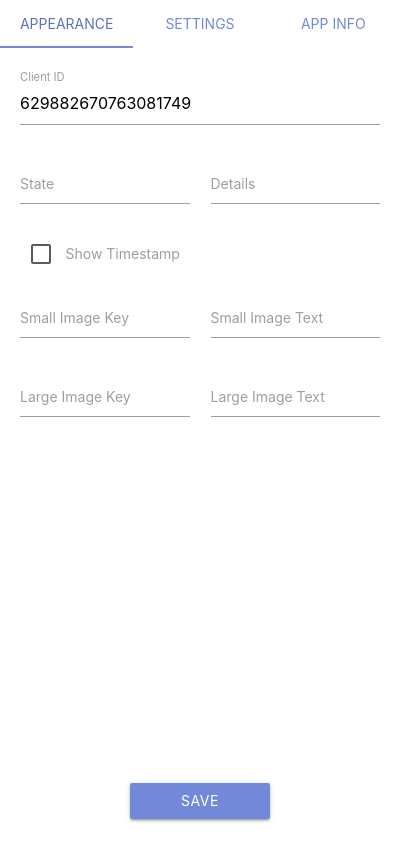
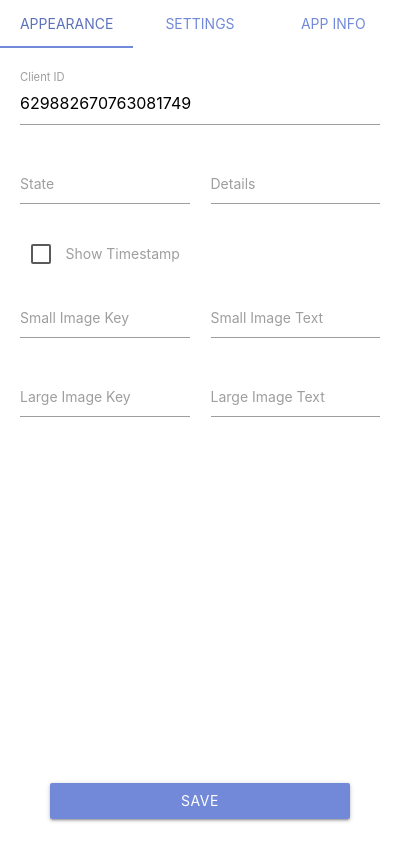
Before and after one commit to oonqt/NodeRPC, an Electron app: page public/index.html in a window 400 px wide. Drawn offline with Linux system fonts and the light colour scheme; no server answers.

Commit message:
increase button width

```diff
--- a/public/css/style.css
+++ b/public/css/style.css
@@ -40,7 +40,7 @@
     left: 50%;
     -webkit-transform: translateX(-50%);
     transform: translateX(-50%);
-    width: 35%;
+    width: 75%;
 }
 
 [type="checkbox"].filled-in:not(:checked)+span:not(.lever):after, [type="checkbox"].filled-in:checked+span:not(.lever):after {
```
